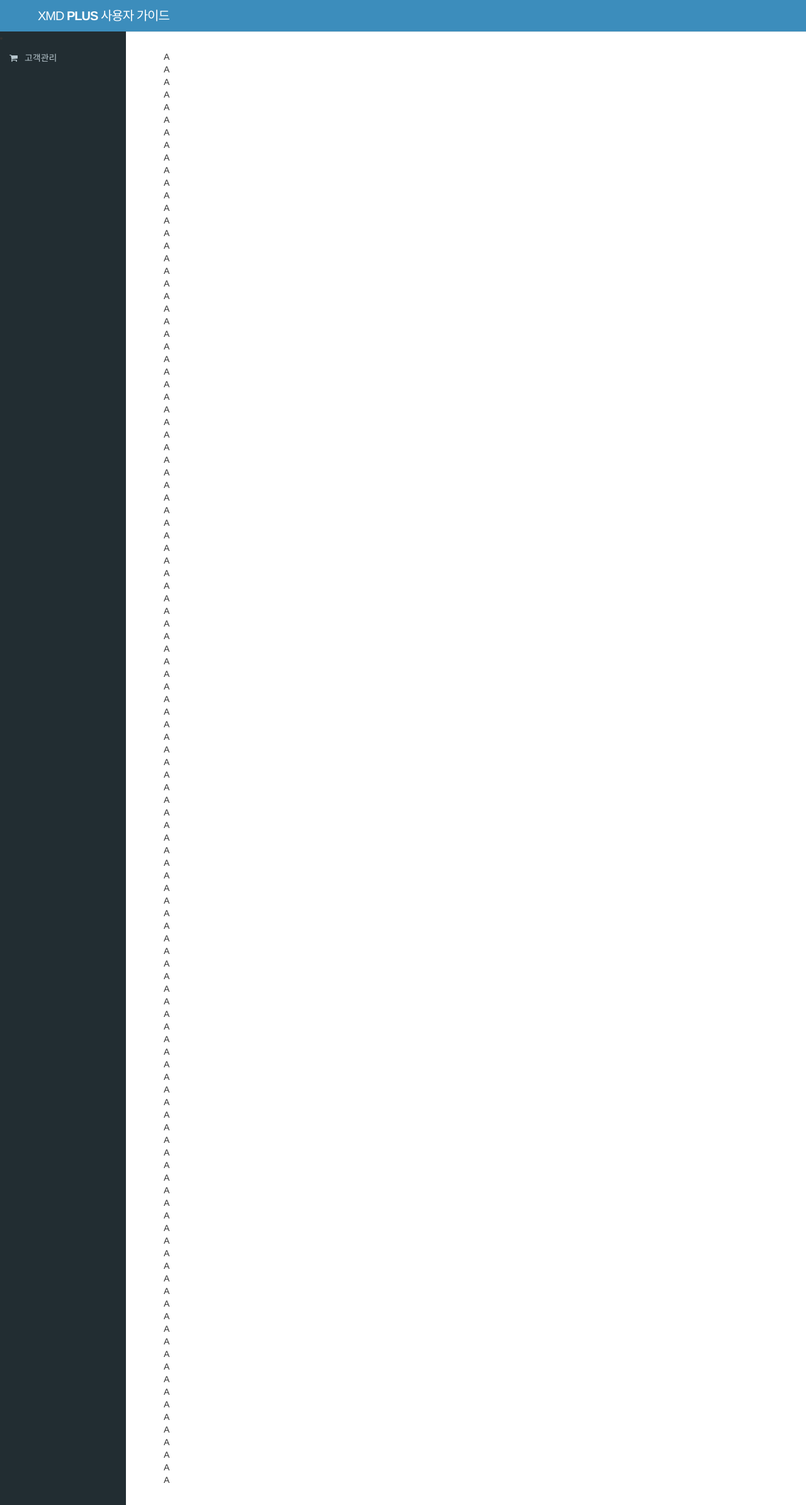
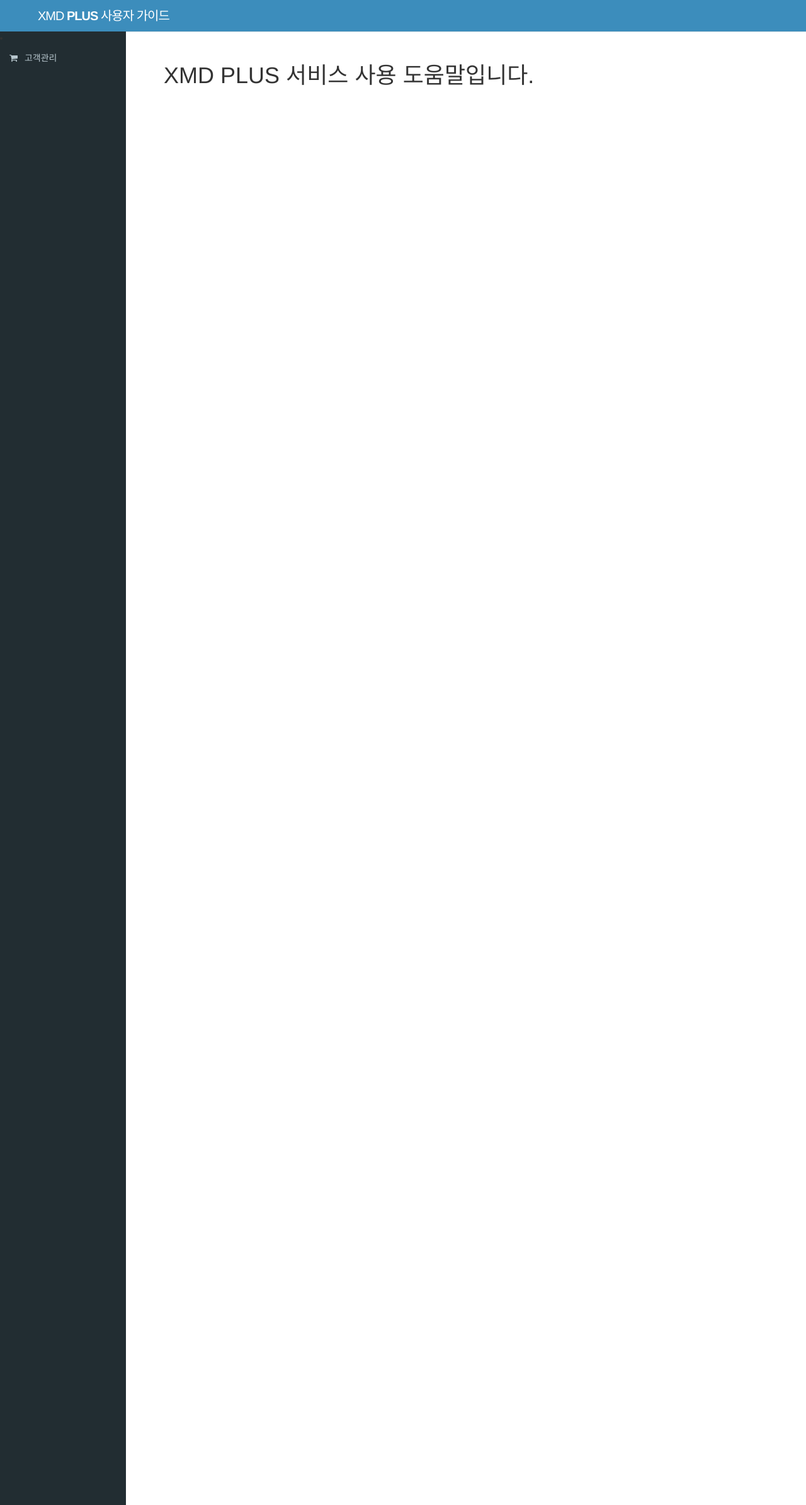
Before and after one commit to XMDPLUS/xmdplus.github.io, a Jekyll site: the page built from index.html, in a window 1280 px wide. Shown: the whole page at 63% size. Built offline with Jekyll 4.4.1, drawn with Linux system fonts in a browser that asks for light colours; nearby versions of some CDN libraries.

Commit message:
Adjust image size

```diff
--- a/_sass/_base.scss
+++ b/_sass/_base.scss
@@ -44,7 +44,8 @@
  * Images
  */
 img {
-    max-width: 100%;
+    // max-width: 100%;
+    min-width: 100%;
     vertical-align: middle;
 }
 
--- a/index.html
+++ b/index.html
@@ -3,101 +3,5 @@
 ---
 
 <div class="home">
-    A<br>
-    A<br>
-    A<br>
-    A<br>
-    A<br>
-    A<br>
-    A<br>
-    A<br>
-    A<br>
-    A<br>
-    A<br>
-    A<br>A<br>
-    A<br>
-    A<br>
-    A<br>
-    A<br>
-    A<br>A<br>
-    A<br>
-    A<br>
-    A<br>
-    A<br>
-    A<br>A<br>
-    A<br>
-    A<br>
-    A<br>
-    A<br>
-    A<br>A<br>
-    A<br>
-    A<br>
-    A<br>
-    A<br>
-    A<br>A<br>
-    A<br>
-    A<br>
-    A<br>
-    A<br>
-    A<br>A<br>
-    A<br>
-    A<br>
-    A<br>
-    A<br>
-    A<br>A<br>
-    A<br>
-    A<br>
-    A<br>
-    A<br>
-    A<br>A<br>
-    A<br>
-    A<br>
-    A<br>
-    A<br>
-    A<br>A<br>
-    A<br>
-    A<br>
-    A<br>
-    A<br>
-    A<br>A<br>
-    A<br>
-    A<br>
-    A<br>
-    A<br>
-    A<br>A<br>
-    A<br>
-    A<br>
-    A<br>
-    A<br>
-    A<br>A<br>
-    A<br>
-    A<br>
-    A<br>
-    A<br>
-    A<br>A<br>
-    A<br>
-    A<br>
-    A<br>
-    A<br>
-    A<br>A<br>
-    A<br>
-    A<br>
-    A<br>
-    A<br>
-    A<br>A<br>
-    A<br>
-    A<br>
-    A<br>
-    A<br>
-    A<br>A<br>
-    A<br>
-    A<br>
-    A<br>
-    A<br>
-    A<br>A<br>
-    A<br>
-    A<br>
-    A<br>
-    A<br>
-    A<br>
+    <h1>XMD PLUS 서비스 사용 도움말입니다.</h1>
 </div>
```
